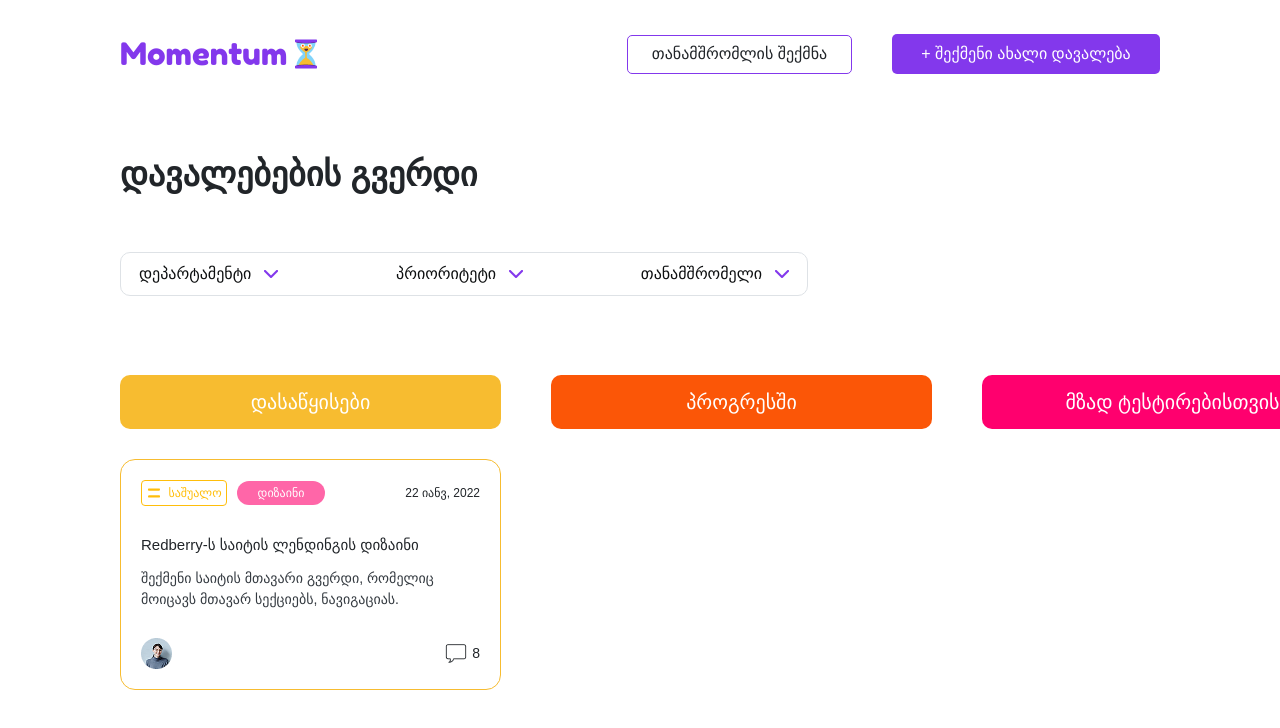
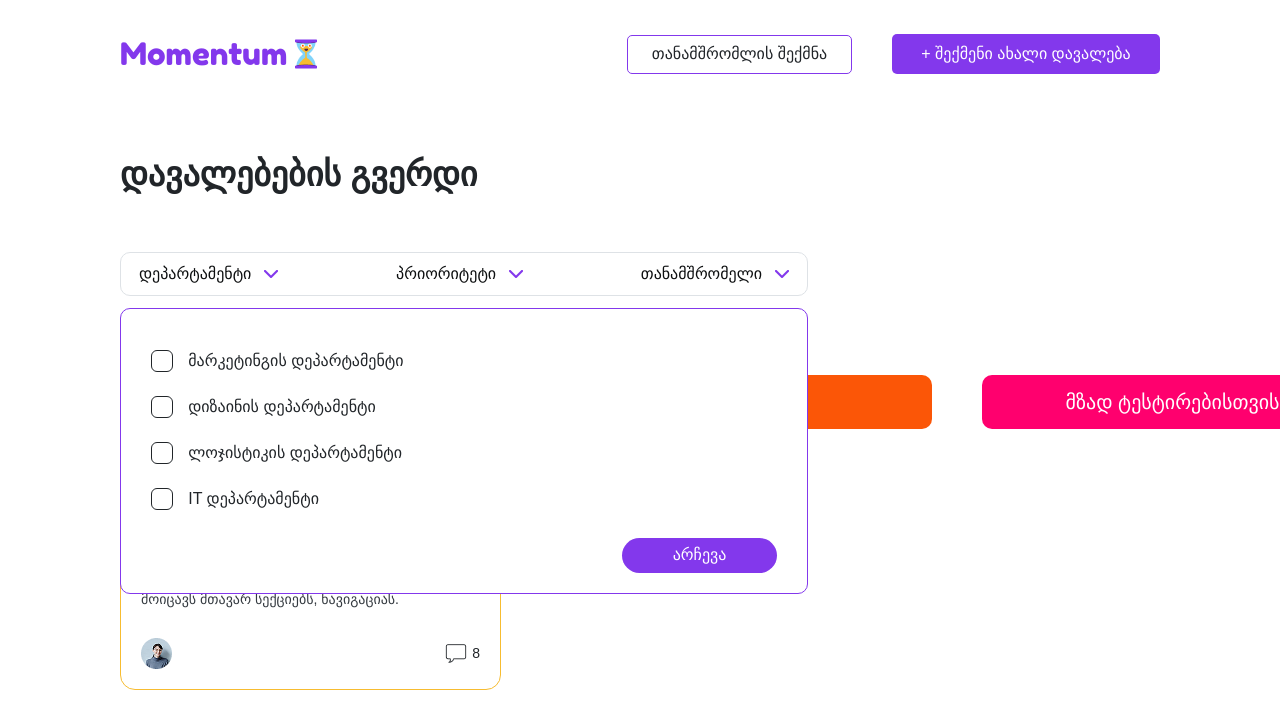
Before and after one commit to GIGAKLIBADZE/btcmp-momentum, a React (Vite) app: page / in a window 1280 px wide. Shown: the top 728 px of the page. Built offline with nearby package versions, Linux system fonts and the light colour scheme; a web font is replaced by a local one.

Commit message:
add checkbox styles

```diff
--- a/src/components/TitleAndFilter.tsx
+++ b/src/components/TitleAndFilter.tsx
@@ -2,7 +2,7 @@ import Arrow from "../images/arrow-filter.png";
 
 const TitleAndFilter: React.FC = () => {
   return (
-    <div className="mt-[7.1rem]">
+    <div className="relative mt-[7.1rem]">
       <h2 className="text-[3.4rem] font-semibold leading-normal text-[#212529]">
         დავალებების გვერდი
       </h2>
@@ -23,6 +23,43 @@ const TitleAndFilter: React.FC = () => {
           <img src={Arrow} alt="arrow" />
         </div>
       </section>
+      <div
+        className="w-[68.8rem] rounded-[10px] pt-[4rem] px-[3rem] pb-[2rem] bg-white border-1 border-[#8338ec]
+                  mt-[1.2rem] top-auto absolute"
+      >
+        <section className="flex flex-col gap-[2.2rem]">
+          <div className="flex items-center">
+            <input type="checkbox" className="custom-check" />
+            <span className="departament-filter-text">
+              მარკეტინგის დეპარტამენტი
+            </span>
+          </div>
+          <div className="flex items-center">
+            <input type="checkbox" className="custom-check" />
+            <span className="departament-filter-text">
+              დიზაინის დეპარტამენტი
+            </span>
+          </div>
+          <div className="flex items-center">
+            <input type="checkbox" className="custom-check" />
+            <span className="departament-filter-text">
+              ლოჯისტიკის დეპარტამენტი
+            </span>
+          </div>
+          <div className="flex items-center">
+            <input type="checkbox" className="custom-check" />
+            <span className="departament-filter-text">IT დეპარტამენტი</span>
+          </div>
+        </section>
+        <div className="flex justify-end">
+          <div
+            className="self-end w-[15.5rem] h-[3.5rem] rounded-[20px] bg-[#8338ec]
+                    text-[1.6rem] font-normal leading-normal text-white mt-[2.7rem] flex items-center justify-center"
+          >
+            არჩევა
+          </div>
+        </div>
+      </div>
     </div>
   );
 };
--- a/src/index.css
+++ b/src/index.css
@@ -20,6 +20,34 @@ body {
   padding: 3.1rem 12rem 15.2rem;
 }
 
+.custom-check {
+  width: 2.22rem;
+  height: 2.2rem;
+  display: flex;
+  justify-content: center;
+  align-items: center;
+  border-radius: 6px;
+  border: 1.5px solid #212529;
+  background-color: white;
+  appearance: none;
+}
+
+.custom-check:checked {
+  background-color: white;
+  position: relative;
+}
+
+.custom-check:checked::after {
+  content: "✔";
+  color: #212529;
+  font-size: 1.6rem;
+  font-weight: bold;
+  display: flex;
+  justify-content: center;
+  align-items: center;
+}
+
+
 @layer components {
   .filter-container {
     @apply flex items-center gap-[1.3rem]
@@ -29,4 +57,8 @@ body {
     @apply flex items-center justify-center h-[5.4rem] rounded-[10px] text-[2rem] font-medium leading-normal text-white
   }
 
+  .departament-filter-text {
+    @apply text-[1.6rem] font-normal leading-normal text-[#212529] ml-[1.5rem]
+  }
+
 }
```
